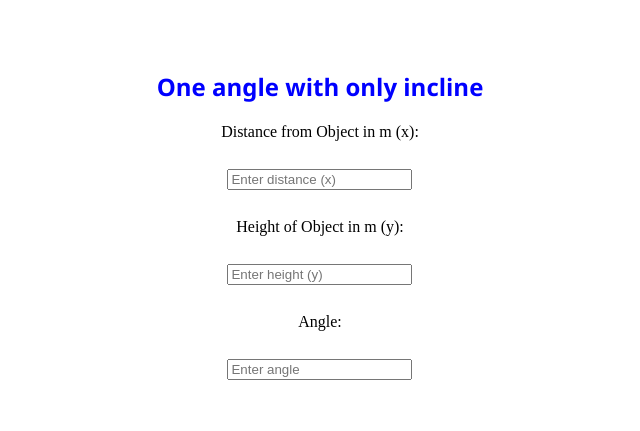
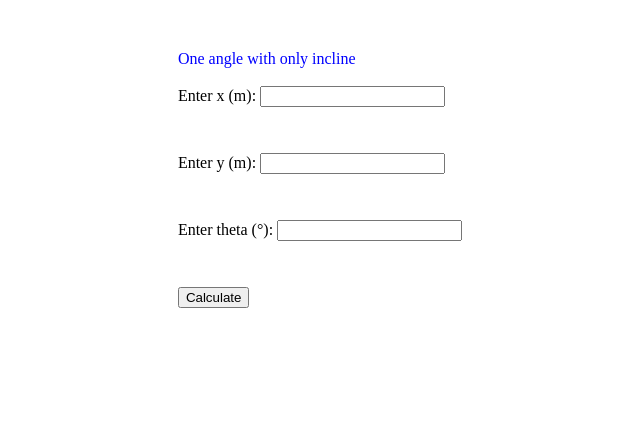
Before and after one commit to ayusharpit/clinometer, a plain HTML site: page page2.html in a window 1280 px wide. Shown: the whole page, without its empty margins (320-960 px from the left). Drawn offline with Linux system fonts and the light colour scheme.

Commit message:
Update page2.html

```diff
--- a/page2.html
+++ b/page2.html
@@ -1,25 +1,39 @@
 <!DOCTYPE html>
 <html lang="en">
-
 <head>
     <meta charset="UTF-8">
     <meta name="viewport" content="width=device-width, initial-scale=1.0">
-    <title>One angle with only incline </title>
+    <title>One angle with only incline</title>
     <link rel="stylesheet" href="styles.css">
 </head>
+<body>
+    <div class="container">
+      <font color = "blue">One angle with only incline</font>
+      <br>
+      <br>
+        <label for="x">Enter x (m): </label>
+        <input type="number" id="x" step="0.01">
+        <br>
+        <br>
+        <br>
 
-<body>
-    <div class="clinometer-container">
-        <h2><font color = "blue">One angle with only incline</font></h2>
-        <label for="distance">Distance from Object in m (x):</label><br>
-        <input type="number" id="distance" placeholder="Enter distance (x)"><br>
-        <label for="height">Height of Object in m (y):</label><br>
-        <input type="number" id="height" placeholder="Enter height (y)"><br>
-        <label for="angle">Angle:</label><br>
-        <input type="number" id="angle" placeholder="Enter angle"><br>
-        <div class="result" id="result"></div>
+        <label for="y">Enter y (m): </label>
+        <input type="number" id="y" step="0.01">
+        <br>
+        <br>
+        <br>
+
+        <label for="theta">Enter theta (°): </label>
+        <input type="number" id="theta" step="0.01">
+        <br>
+        <br>
+        <br>
+
+        <button onclick="calculate()">Calculate</button>
+        <br>
+
     </div>
-    <script src="page2.js"></script>
+
+    <script src="script2.js"></script>
 </body>
-
 </html>
```
